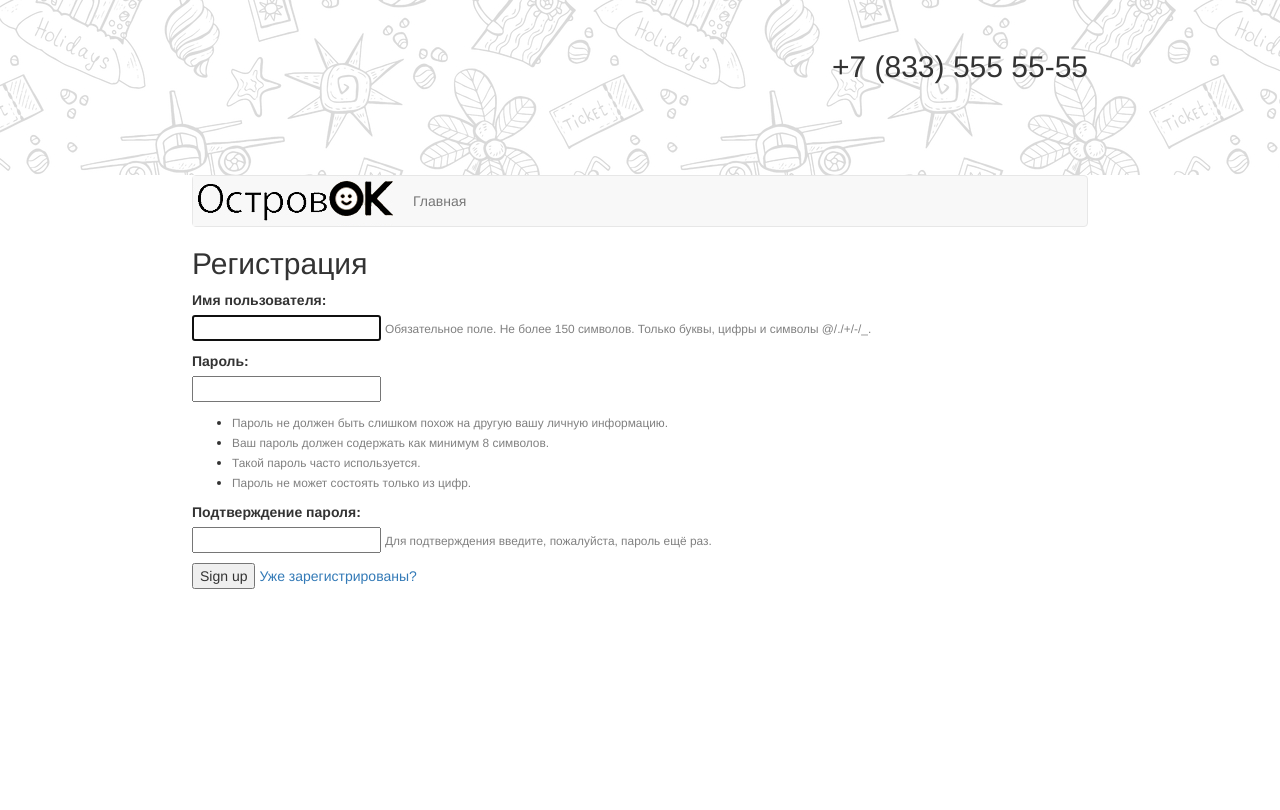
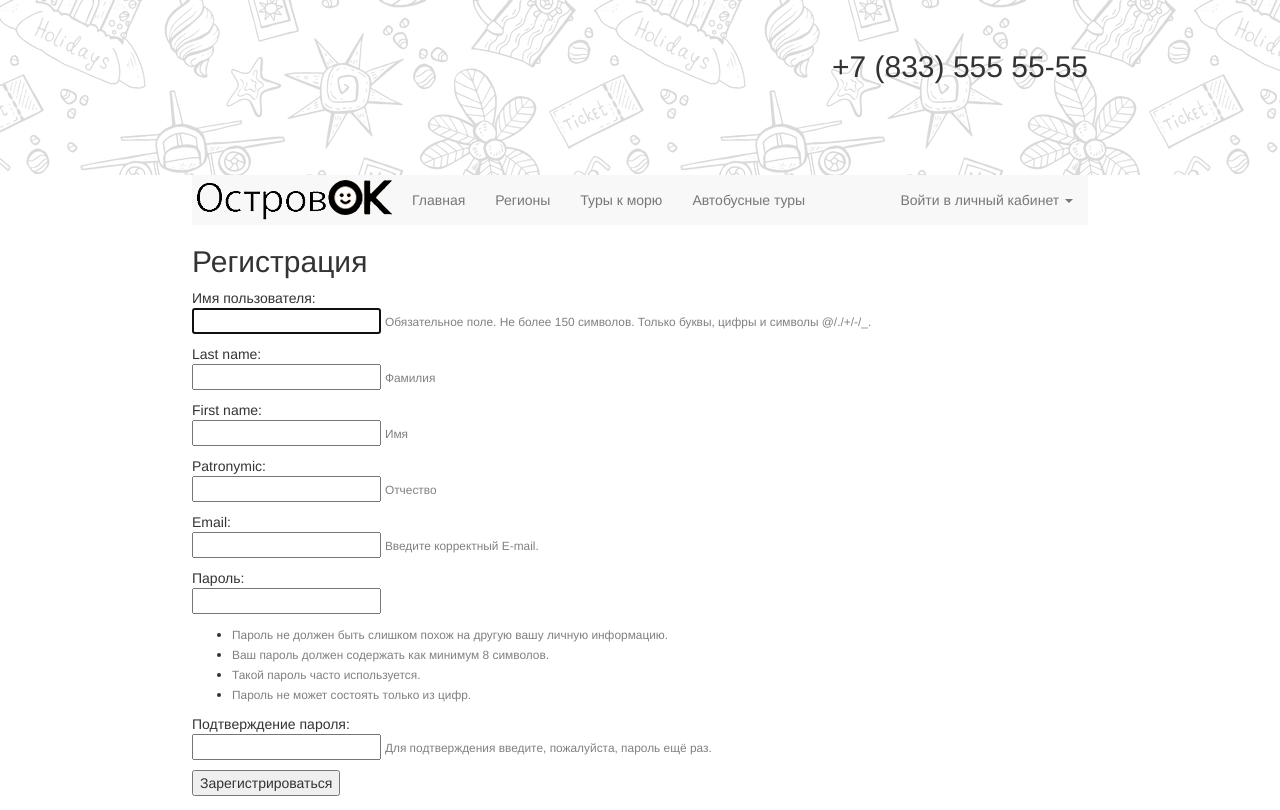
Before and after one commit to MrRamzeng/TravelAgency, a Django app: page /Travel/signup/ in a window 1280 px wide. Before the commit the page ends 589 px from the top, so only its background shows below. Run offline with Django 3.2, Linux system fonts and the light colour scheme; some libraries are stand-ins or nearby versions.

Commit message:
tam oaoao

```diff
--- /dev/null
+++ b/Travel/forms.py
@@ -0,0 +1,15 @@
+# -*- coding: utf-8 -*- #
+from django import forms
+from django.contrib.auth.forms import UserCreationForm
+from django.contrib.auth.models import User
+
+
+class SignUpForm(UserCreationForm):
+    last_name = forms.CharField(max_length=30, help_text='Фамилия')
+    first_name = forms.CharField(max_length=30, help_text='Имя')
+    patronymic = forms.CharField(max_length=30, help_text='Отчество')
+    email = forms.EmailField(max_length=254, help_text='Введите корректный Е-mail.')
+
+    class Meta:
+        model = User
+        fields = ('username', 'last_name', 'first_name', 'patronymic', 'email', 'password1', 'password2', )
--- a/Travel/static/css/styles.css
+++ b/Travel/static/css/styles.css
@@ -1,3 +1,8 @@
+.content{
+    width: 70%;
+    margin: 0 auto;
+}
+
 table {
 	width: 50%
 }
@@ -9,23 +14,13 @@ table {
 }
 
 .bg {
-    margin: 0;
-    border: none;
-    position: relative;
-    top: 0;
-    left: 0;
-    width: auto;
     height: 175px;
-    min-height: 0;
     background: linear-gradient(rgba(255,255,255,0.85), rgba(255,255,255,0.85)), url(ostrovok.jpg) left 0px top 0px / auto auto repeat;
     max-width: 100%;
     z-index: 11;
     text-align: center;
     display: block;
-    -webkit-flex-direction: column;
-    -moz-flex-direction: column;
     flex-direction: column;
-    right: 0;
     padding-top: 50px;
     padding-bottom: 60px;
 }
--- a/Travel/templates/base.html
+++ b/Travel/templates/base.html
@@ -1,39 +1,34 @@
 <html lang="ru">
 	<head>
-		<title>{% block title %} {% endblock %}</title>
+		<title>
+			{% block title %} {% endblock %}
+		</title>
 		<meta charset="utf-8">
 		<meta name="viewport" content="width=device-width, initial-scale=1">
 		{% load static %}
 		<script src="{% static 'jquery/jquery-3.1.1.min.js' %}"> </script>
 		<script src="{% static 'bootstrap/js/bootstrap.js' %}"></script>
-		<link rel="stylesheet" href="//maxcdn.bootstrapcdn.com/bootstrap/3.2.0/css/bootstrap.min.css">
 		<link rel="stylesheet" type="text/css" href="{% static 'bootstrap/css/bootstrap.css' %}" />
 		<link rel="stylesheet" type="text/css" href="{% static 'css/styles.css' %}" />
 	</head>
 	<body>
 		<div class="bg">
-			<h2 style="width: 70%; margin: 0 auto;" align="right">+7 (833) 555 55-55</h2>
+			<h2 class="content" align="right">
+				+7 (833) 555 55-55
+			</h2>
 		</div>
-		<div style="width: 70%; margin: 0 auto;">
-		<!-- Классы navbar и navbar-default -->
-			<nav class="navbar navbar-default">
-		<!-- Контейнер -->
-				<div>
-		<!-- Заголовок -->
+		<div class="content">
+			<nav class="navbar-default">
 				<div class="navbar-header">
-			<!-- Кнопка «Гамбургер» -->
-						<button type="button" class="navbar-toggle collapsed" data-toggle="collapse" data-target="#navbar-main" aria-expanded="false">
+					<button type="button" class="navbar-toggle" data-toggle="collapse" data-target="#navbar-main" aria-expanded="false">
 						<span class=sr-only>Toggle navigation</span>
 						<span class="icon-bar"></span>
 						<span class="icon-bar"></span>
 						<span class="icon-bar"></span>
 					</button>
-			<!-- Бренд или название сайта -->
 					<a class="navbar-brand logo" href="/Travel"></a>
 				</div>
-		<!-- Основная часть меню -->
 				<div class="collapse navbar-collapse" id="navbar-main">
-			<!-- Содержимое основной части -->
 					<ul class="nav navbar-nav">
 						<li class="{% if Travel %} active {% endif %}">
 							<a href="/Travel">
@@ -41,23 +36,8 @@
 								<span class="sr-only">(current)</span>
 							</a>
 						</li>
-							<li class="dropdown {% if regions %} active {% endif %}">
-								<a href="#" class="dropdown-toggle" data-toggle="dropdown" role="button" aria-haspopup="true" aria-expanded="false">
-									Туры по россии
-									<span class="caret"></span>
-								 </a>
-								<ul class="dropdown-menu">
 						<li class = "{% if regions %} active {% endif %}">
 							<a href="/Travel/regions">Регионы</a>
-									</li>
-									<li>
-										<a href="#">Ссылка</a>
-									</li>
-									<li role = "separator" class = "divider"></li>
-									<li>
-										<a href = "#">Ссылка</a>
-									</li>
-								</ul>
 						</li>
 						<li>
 							<a href="#">Туры к морю</a>
@@ -130,7 +110,6 @@
 						</ul>
 					{% endif %}
 				</div>
-				</div>
 			</nav>
 			{% block content %}
 
--- a/Travel/templates/signup.html
+++ b/Travel/templates/signup.html
@@ -1,55 +1,14 @@
-<html lang="ru">
-	<head>
-	  <title>Войти</title>
-	  <meta charset="utf-8">
-	  <meta name="viewport" content="width=device-width, initial-scale=1">
-	  {% load static %}
-	  <script src="{% static 'jquery/jquery-3.1.1.min.js' %}"> </script>
-	  <script src="{% static 'bootstrap/js/bootstrap.js' %}"></script>
-	  <link rel="stylesheet" type="text/css" href="{% static 'bootstrap/css/bootstrap.css' %}" />
-	  <link rel="stylesheet" type="text/css" href="{% static 'css/styles.css' %}" />
-	</head>
-	<body>
-	  <div class="bg">
-		<h2 style="width: 70%; margin: 0 auto;" align="right">+7 (833) 555 55-55</h2>
-	  </div>
-	  <div style="width: 70%; margin: 0 auto;">
-	  <!-- Классы navbar и navbar-default -->
-		<nav class="navbar navbar-default">
-		  <!-- Контейнер -->
-		  <div>
-			<!-- Заголовок -->
-			<div class="navbar-header">
-			  <!-- Кнопка «Гамбургер» -->
-			  <button type="button" class="navbar-toggle collapsed" data-toggle="collapse" data-target="#navbar-main" aria-expanded="false">
-				<span class=sr-only>Toggle navigation</span>
-				<span class="icon-bar"></span>
-				<span class="icon-bar"></span>
-				<span class="icon-bar"></span>
-			  </button>
-			  <!-- Бренд или название сайта -->
-			  <a class="navbar-brand logo" href="/Travel"></a>
-			</div>
-			<!-- Основная часть меню -->
-			<div class="collapse navbar-collapse" id="navbar-main">
-			  <!-- Содержимое основной части -->
-			  <ul class="nav navbar-nav">
-				<li class="{% if Travel %} active {% endif %}">
-				  <a href="/Travel">
-					Главная
-					<span class="sr-only">(current)</span>
-				  </a>
-				</li>
-			  </ul>
-			</div>
-		  </div>
-		</nav>
+{% extends 'base.html' %}
+{% block title %}
+  Зарегистрироваться
+{% endblock %}
+{% block content %}
 <h2>Регистрация</h2>
 	<form method="post">
   	{% csrf_token %}
 	  {% for field in form %}
   	  <p>
-						{{ field.label_tag }}<br>
+	      <input{{ field.label_tag }}<br>
 	      {{ field }}
 	      {% if field.help_text %}
 	        <small style="color: grey">{{ field.help_text }}</small>
@@ -59,9 +18,6 @@
 				{% endfor %}
 			</p>
 		{% endfor %}
-				<button type="submit">Sign up</button>
-				<a href="/Travel/login">Уже зарегистрированы?</a>
+		<button type="submit">Зарегистрироваться</button>
 	</form>
-		</div>
-	</body>
-</html>
+{% endblock %}
--- a/Travel/views.py
+++ b/Travel/views.py
@@ -3,15 +3,11 @@ from django.shortcuts import render, redirect
 
 from . models import Manager, Tourist, Country, City, Tour, Region
 
-from itertools import groupby
-
-from collections import OrderedDict
-
 from datetime import datetime, timedelta, date
 
 from django.contrib.auth import login, authenticate
 
-from django.contrib.auth.forms import UserCreationForm
+from Travel.forms import SignUpForm
 
 def index(request):
     return render(request, "Travel/index.html", { "Travel": True })
@@ -27,20 +23,18 @@ def region_city(request, region_id = None):
 
 def signup(request):
     if request.method == 'POST':
-        form = UserCreationForm(request.POST)
+        form = SignUpForm(request.POST)
         if form.is_valid():
-            form.save()
-            username = form.cleaned_data.get('username')
+            user = form.save()
+            user.refresh_from_db()  # load the profile instance created by the signal
+            user.profile.birth_date = form.cleaned_data.get('birth_date')
+            user.save()
             raw_password = form.cleaned_data.get('password1')
-            user = authenticate(username=username, password=raw_password)
-            user.tourist = Tourist()
-            user.tourist.name = "alala"
-            user.tourist.surname = "trulala"
-            user.tourist.patronymic = "fkfkfkfk"
+            user = authenticate(username=user.username, password=raw_password)
             login(request, user)
             return redirect('/Travel')
     else:
-        form = UserCreationForm()
+        form = SignUpForm()
     return render(request, 'signup.html', {'form': form, 'signup': True, 'login': True})
 
 def tour(request, tour_id = None, region_id = None):
--- a/Travel_agency/settings.py
+++ b/Travel_agency/settings.py
@@ -39,7 +39,6 @@ INSTALLED_APPS = [
     'django.contrib.sessions',
     'django.contrib.messages',
     'django.contrib.staticfiles',
-    'twitter_bootstrap',
 ]
 
 MIDDLEWARE = [
@@ -123,10 +122,6 @@ DATE_FORMAT = "l j M. Y"
 
 DATE_INPUT_FORMATS = ('%d.%m.%Y',)
 
-TIME_FORMAT = "G:i"
-
-TIME_INPUT_FORMATS = ('%H:%M',)
-
 # Static files (CSS, JavaScript, Images)
 # https://docs.djangoproject.com/en/1.10/howto/static-files/
 
```
Also changed, not shown: Travel/models.py (+14 -2 lines), Travel/templates/Travel/tour.html (+4 -4 lines), Travel/templates/registration/login.html (+6 -64 lines), Travel/migrations/0016_auto_20171011_1613.py (added), Travel/static/bootstrap/css/bootstrap-theme.css, db.sqlite3. Lines whose indentation alone changed are shown as unchanged.
